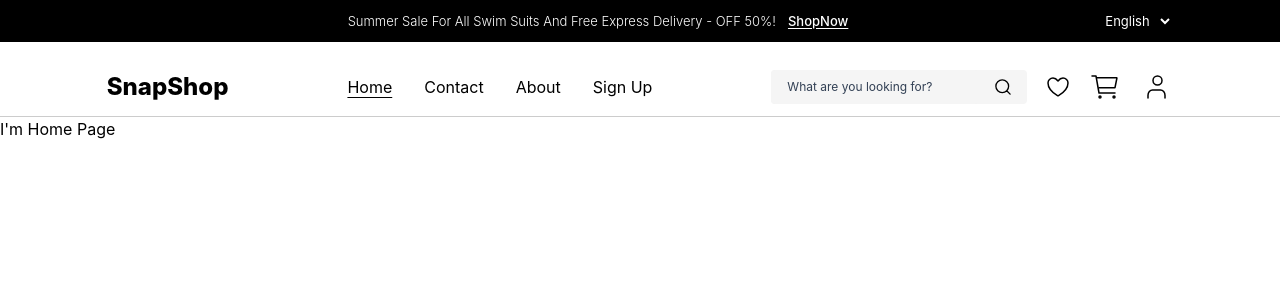
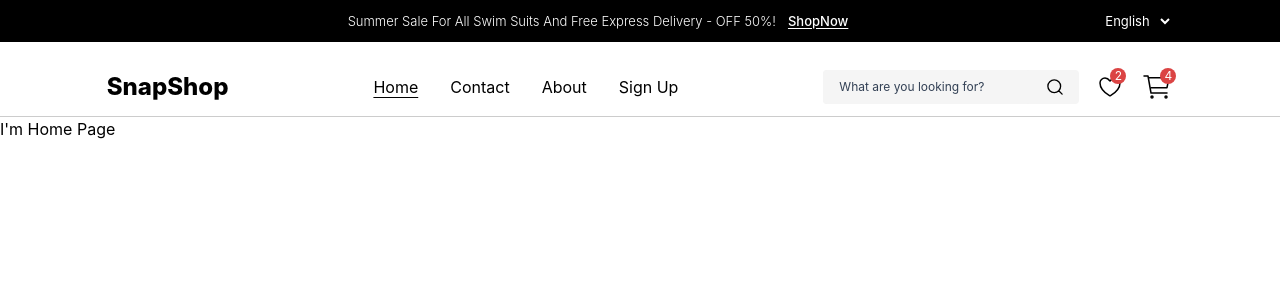
Before and after one commit to shalfi-sabit/E-commerce-Site, a React (Create React App) app: page / in a window 1280 px wide. Shown: the top 300 px of the page. Built offline with nearby package versions, Linux system fonts and the light colour scheme.

Commit message:
add count states for wishlist and cart icon

```diff
--- a/src/assets/icons/CartIcon.tsx
+++ b/src/assets/icons/CartIcon.tsx
@@ -1,7 +1,16 @@
-import React from "react";
+import CircularCounterIcon from "./CircularCounterIcon";
 
-const CartIcon = () => {
+type CartIconProps = {
+  count: number;
+};
+
+const CartIcon: React.FC<CartIconProps> = ({ count }) => {
   return (
+    <div className="relative">
+      <CircularCounterIcon
+        count={count}
+        className="absolute right-[-3px] top-[-3px]"
+      />
       <svg
         width="32"
         height="32"
@@ -9,6 +18,7 @@ const CartIcon = () => {
         fill="none"
         xmlns="http://www.w3.org/2000/svg"
         tabIndex={0}
+        className="focus:outline-none cursor-pointer"
       >
         <path
           d="M11 27C11.5523 27 12 26.5523 12 26C12 25.4477 11.5523 25 11 25C10.4477 25 10 25.4477 10 26C10 26.5523 10.4477 27 11 27Z"
@@ -39,6 +49,7 @@ const CartIcon = () => {
           stroke-linejoin="round"
         />
       </svg>
+    </div>
   );
 };
 
--- /dev/null
+++ b/src/assets/icons/CircularCounterIcon.tsx
@@ -0,0 +1,21 @@
+import React from "react";
+
+type circularCounterIconProps = {
+  className?: string;
+  count: number;
+};
+
+const CircularCounterIcon: React.FC<circularCounterIconProps> = ({
+  className,
+  count,
+}) => {
+  return (
+    <div
+      className={`w-4 h-4 bg-red-900 flex justify-center items-center text-[12px] text-white rounded-full ${className}`}
+    >
+      {count}
+    </div>
+  );
+};
+
+export default CircularCounterIcon;
--- a/src/assets/icons/ProfileIconFilled.tsx
+++ b/src/assets/icons/ProfileIconFilled.tsx
@@ -6,6 +6,7 @@ const ProfileIconFilled = () => {
       viewBox="0 0 32 32"
       fill="none"
       xmlns="http://www.w3.org/2000/svg"
+      className="focus:outline-none cursor-pointer"
     >
       <rect width="32" height="32" rx="16" fill="#DB4444" />
       <path
--- a/src/assets/icons/ProfileIconOutlined.tsx
+++ b/src/assets/icons/ProfileIconOutlined.tsx
@@ -6,6 +6,7 @@ const ProfileIcon = () => {
       viewBox="0 0 32 32"
       fill="none"
       xmlns="http://www.w3.org/2000/svg"
+      className="focus:outline-none cursor-pointer"
     >
       <path
         d="M24 27V24.3333C24 22.9188 23.5224 21.5623 22.6722 20.5621C21.8221 19.5619 20.669 19 19.4667 19H11.5333C10.331 19 9.17795 19.5619 8.32778 20.5621C7.47762 21.5623 7 22.9188 7 24.3333V27"
--- a/src/assets/icons/SearchIcon.tsx
+++ b/src/assets/icons/SearchIcon.tsx
@@ -6,6 +6,7 @@ const SearchIcon = () => {
       viewBox="0 0 18 18"
       fill="none"
       xmlns="http://www.w3.org/2000/svg"
+      className="cursor-pointer"
     >
       <path
         d="M17 17L13.2223 13.2156M15.3158 8.15789C15.3158 10.0563 14.5617 11.8769 13.2193 13.2193C11.8769 14.5617 10.0563 15.3158 8.15789 15.3158C6.2595 15.3158 4.43886 14.5617 3.0965 13.2193C1.75413 11.8769 1 10.0563 1 8.15789C1 6.2595 1.75413 4.43886 3.0965 3.0965C4.43886 1.75413 6.2595 1 8.15789 1C10.0563 1 11.8769 1.75413 13.2193 3.0965C14.5617 4.43886 15.3158 6.2595 15.3158 8.15789V8.15789Z"
--- a/src/assets/icons/WishlistIcon.tsx
+++ b/src/assets/icons/WishlistIcon.tsx
@@ -1,7 +1,17 @@
 import React from "react";
+import CircularCounterIcon from "./CircularCounterIcon";
 
-const WishlistIcon = () => {
+type wishlistIconProps = {
+  count: number;
+};
+
+const WishlistIcon: React.FC<wishlistIconProps> = ({ count }) => {
   return (
+    <div className="relative">
+      <CircularCounterIcon
+        count={count}
+        className="absolute right-[-5px] top-[-9px]"
+      />
       <svg
         width="22"
         height="20"
@@ -9,6 +19,7 @@ const WishlistIcon = () => {
         fill="none"
         xmlns="http://www.w3.org/2000/svg"
         tabIndex={0}
+        className="focus:outline-none cursor-pointer"
       >
         <path
           d="M6 1C3.239 1 1 3.216 1 5.95C1 8.157 1.875 13.395 10.488 18.69C10.6423 18.7839 10.8194 18.8335 11 18.8335C11.1806 18.8335 11.3577 18.7839 11.512 18.69C20.125 13.395 21 8.157 21 5.95C21 3.216 18.761 1 16 1C13.239 1 11 4 11 4C11 4 8.761 1 6 1Z"
@@ -18,6 +29,7 @@ const WishlistIcon = () => {
           stroke-linejoin="round"
         />
       </svg>
+    </div>
   );
 };
 
--- a/src/components/shared/Navbar/Navbar.tsx
+++ b/src/components/shared/Navbar/Navbar.tsx
@@ -7,7 +7,12 @@ import WishlistIcon from "../../../assets/icons/WishlistIcon";
 import CartIcon from "../../../assets/icons/CartIcon";
 import ProfileIconContainer from "../../UI/ProfileIconContainer";
 
-const Navbar: React.FC = () => (
+import getLoginStatus from "../../../util/getLoginStatus.ts";
+
+const Navbar: React.FC = () => {
+  const isLoggedIn = getLoginStatus();
+
+  return (
     <header>
       <ChooseLanguage />
 
@@ -60,13 +65,14 @@ const Navbar: React.FC = () => (
 
           <div className="flex items-center gap-5">
             <SearchBox />
-          <WishlistIcon />
-          <CartIcon />
-          <ProfileIconContainer />
+            <WishlistIcon count={2} />
+            <CartIcon count={4} />
+            {isLoggedIn && <ProfileIconContainer />}
           </div>
         </Wrapper>
       </nav>
     </header>
   );
+};
 
 export default Navbar;
--- /dev/null
+++ b/src/util/getLoginStatus.ts
@@ -0,0 +1,6 @@
+const getLoginStatus = (): boolean => {
+  const token = localStorage.getItem("token");
+  return token !== null;
+};
+
+export default getLoginStatus;
```
Also changed, not shown: src/components/UI/Button/OutlinedButton.tsx (+7 -6 lines). Lines whose indentation alone changed are shown as unchanged.
